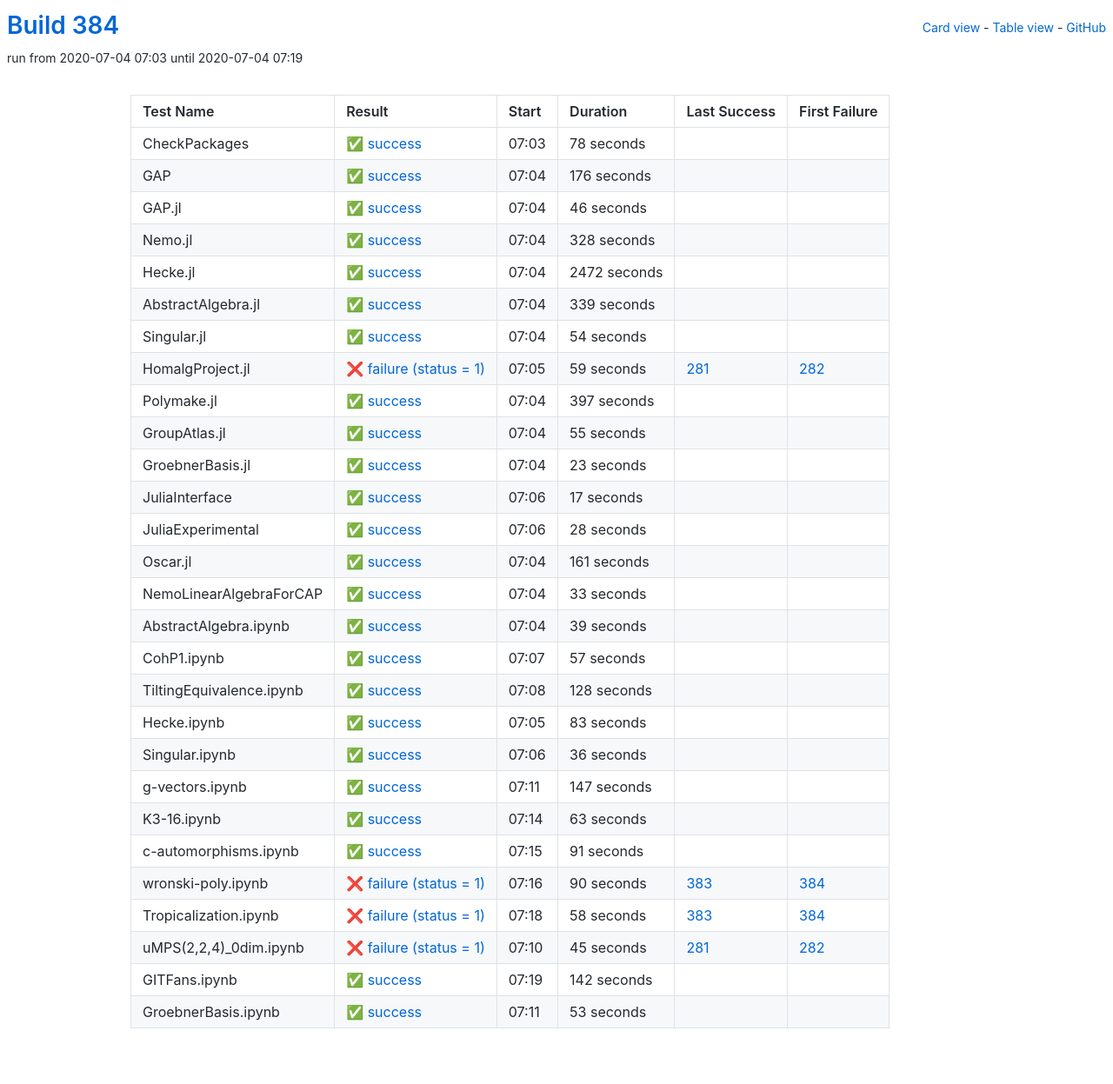
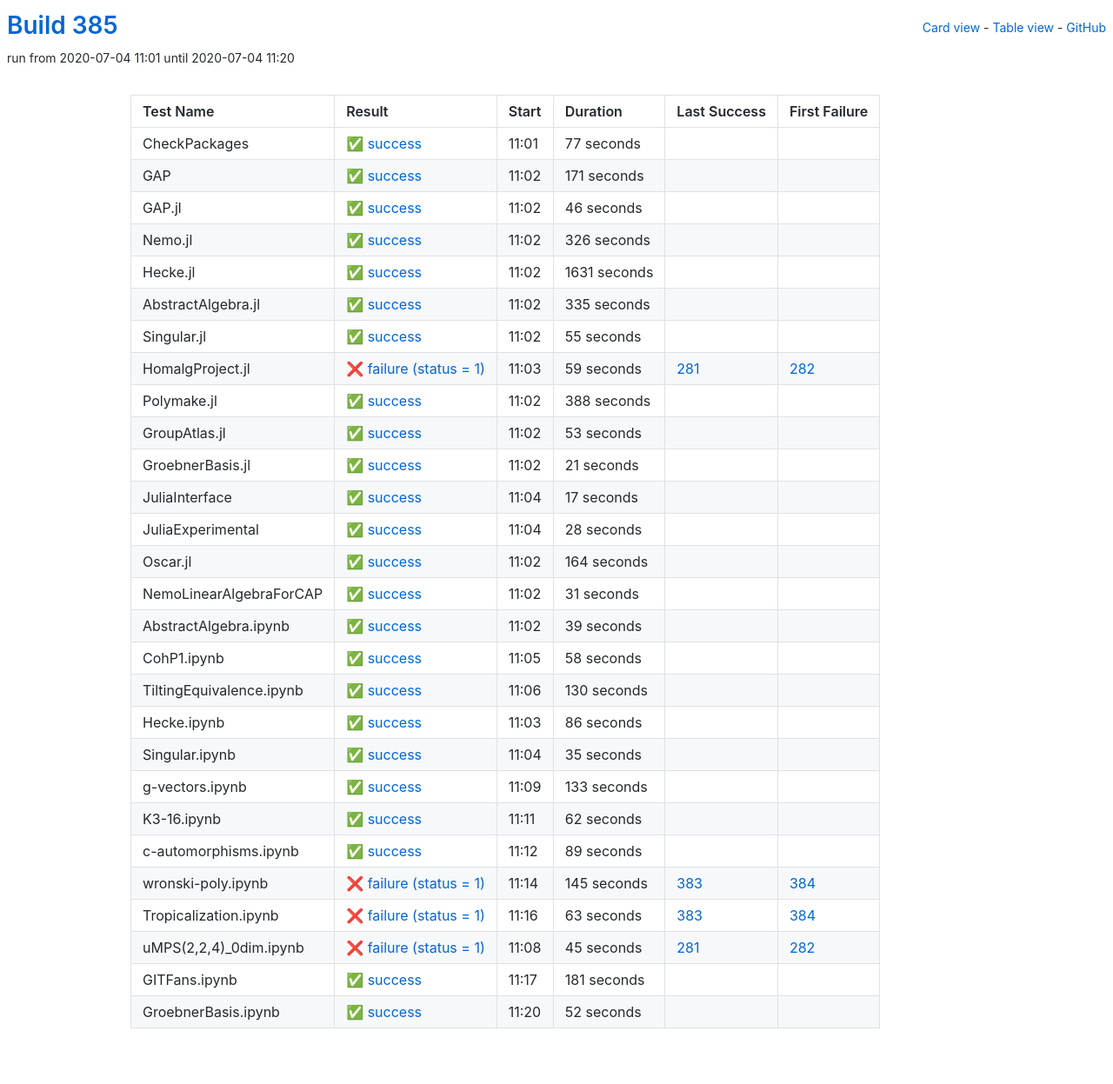
Before and after one commit to oscar-system/oscar-ci-status-stable, a Jekyll site: the page built from table.html, in a window 1280 px wide. Shown: the whole page at 87% size. Built offline with Jekyll 4.4.1, drawn with Linux system fonts in a browser that asks for light colours.

Commit message:
Build #385

```diff
--- a/_data/ci.yml
+++ b/_data/ci.yml
@@ -1,6 +1,6 @@
 ---
-build: 384
-build_url: https://oscarci.mathematik.uni-kl.de/job/oscar-stable/384/
+build: 385
+build_url: https://oscarci.mathematik.uni-kl.de/job/oscar-stable/385/
 job: oscar-stable
 organization: oscar-system
 repo: oscar-ci-status-stable
@@ -8,32 +8,32 @@ repourl: https://github.com/oscar-system/oscar-ci-status-stable
 tests:
 - name: CheckPackages
   id: checkpackages
-  log: https://oscarci.mathematik.uni-kl.de/job/oscar-stable/384/artifact/logs/build-384/CheckPackages.log
-  start: 2020-07-04 07:03
+  log: https://oscarci.mathematik.uni-kl.de/job/oscar-stable/385/artifact/logs/build-385/CheckPackages.log
+  start: 2020-07-04 11:01
   success: true
   exitcode: 0
   status: success
-  duration: 78
+  duration: 77
   last_success: false
   last_success_url:
   first_failure: false
   first_failure_url:
 - name: GAP
   id: gap
-  log: https://oscarci.mathematik.uni-kl.de/job/oscar-stable/384/artifact/logs/build-384/GAP.log
-  start: 2020-07-04 07:04
+  log: https://oscarci.mathematik.uni-kl.de/job/oscar-stable/385/artifact/logs/build-385/GAP.log
+  start: 2020-07-04 11:02
   success: true
   exitcode: 0
   status: success
-  duration: 176
+  duration: 171
   last_success: false
   last_success_url:
   first_failure: false
   first_failure_url:
 - name: GAP.jl
   id: gap-jl
-  log: https://oscarci.mathematik.uni-kl.de/job/oscar-stable/384/artifact/logs/build-384/GAP.jl.log
-  start: 2020-07-04 07:04
+  log: https://oscarci.mathematik.uni-kl.de/job/oscar-stable/385/artifact/logs/build-385/GAP.jl.log
+  start: 2020-07-04 11:02
   success: true
   exitcode: 0
   status: success
@@ -44,56 +44,56 @@ tests:
   first_failure_url:
 - name: Nemo.jl
   id: nemo-jl
-  log: https://oscarci.mathematik.uni-kl.de/job/oscar-stable/384/artifact/logs/build-384/Nemo.jl.log
-  start: 2020-07-04 07:04
+  log: https://oscarci.mathematik.uni-kl.de/job/oscar-stable/385/artifact/logs/build-385/Nemo.jl.log
+  start: 2020-07-04 11:02
   success: true
   exitcode: 0
   status: success
-  duration: 328
+  duration: 326
   last_success: false
   last_success_url:
   first_failure: false
   first_failure_url:
 - name: Hecke.jl
   id: hecke-jl
-  log: https://oscarci.mathematik.uni-kl.de/job/oscar-stable/384/artifact/logs/build-384/Hecke.jl.log
-  start: 2020-07-04 07:04
+  log: https://oscarci.mathematik.uni-kl.de/job/oscar-stable/385/artifact/logs/build-385/Hecke.jl.log
+  start: 2020-07-04 11:02
   success: true
   exitcode: 0
   status: success
-  duration: 2472
+  duration: 1631
   last_success: false
   last_success_url:
   first_failure: false
   first_failure_url:
 - name: AbstractAlgebra.jl
   id: abstractalgebra-jl
-  log: https://oscarci.mathematik.uni-kl.de/job/oscar-stable/384/artifact/logs/build-384/AbstractAlgebra.jl.log
-  start: 2020-07-04 07:04
+  log: https://oscarci.mathematik.uni-kl.de/job/oscar-stable/385/artifact/logs/build-385/AbstractAlgebra.jl.log
+  start: 2020-07-04 11:02
   success: true
   exitcode: 0
   status: success
-  duration: 339
+  duration: 335
   last_success: false
   last_success_url:
   first_failure: false
   first_failure_url:
 - name: Singular.jl
   id: singular-jl
-  log: https://oscarci.mathematik.uni-kl.de/job/oscar-stable/384/artifact/logs/build-384/Singular.jl.log
-  start: 2020-07-04 07:04
+  log: https://oscarci.mathematik.uni-kl.de/job/oscar-stable/385/artifact/logs/build-385/Singular.jl.log
+  start: 2020-07-04 11:02
   success: true
   exitcode: 0
   status: success
-  duration: 54
+  duration: 55
   last_success: false
   last_success_url:
   first_failure: false
   first_failure_url:
 - name: HomalgProject.jl
   id: homalgproject-jl
-  log: https://oscarci.mathematik.uni-kl.de/job/oscar-stable/384/artifact/logs/build-384/HomalgProject.jl.log
-  start: 2020-07-04 07:05
+  log: https://oscarci.mathematik.uni-kl.de/job/oscar-stable/385/artifact/logs/build-385/HomalgProject.jl.log
+  start: 2020-07-04 11:03
   success: false
   exitcode: 1
   status: failure
@@ -104,44 +104,44 @@ tests:
   first_failure_url: https://oscarci.mathematik.uni-kl.de/job/oscar-stable/282/
 - name: Polymake.jl
   id: polymake-jl
-  log: https://oscarci.mathematik.uni-kl.de/job/oscar-stable/384/artifact/logs/build-384/Polymake.jl.log
-  start: 2020-07-04 07:04
+  log: https://oscarci.mathematik.uni-kl.de/job/oscar-stable/385/artifact/logs/build-385/Polymake.jl.log
+  start: 2020-07-04 11:02
   success: true
   exitcode: 0
   status: success
-  duration: 397
+  duration: 388
   last_success: false
   last_success_url:
   first_failure: false
   first_failure_url:
 - name: GroupAtlas.jl
   id: groupatlas-jl
-  log: https://oscarci.mathematik.uni-kl.de/job/oscar-stable/384/artifact/logs/build-384/GroupAtlas.jl.log
-  start: 2020-07-04 07:04
+  log: https://oscarci.mathematik.uni-kl.de/job/oscar-stable/385/artifact/logs/build-385/GroupAtlas.jl.log
+  start: 2020-07-04 11:02
   success: true
   exitcode: 0
   status: success
-  duration: 55
+  duration: 53
   last_success: false
   last_success_url:
   first_failure: false
   first_failure_url:
 - name: GroebnerBasis.jl
   id: groebnerbasis-jl
-  log: https://oscarci.mathematik.uni-kl.de/job/oscar-stable/384/artifact/logs/build-384/GroebnerBasis.jl.log
-  start: 2020-07-04 07:04
+  log: https://oscarci.mathematik.uni-kl.de/job/oscar-stable/385/artifact/logs/build-385/GroebnerBasis.jl.log
+  start: 2020-07-04 11:02
   success: true
   exitcode: 0
   status: success
-  duration: 23
+  duration: 21
   last_success: false
   last_success_url:
   first_failure: false
   first_failure_url:
 - name: JuliaInterface
   id: juliainterface
-  log: https://oscarci.mathematik.uni-kl.de/job/oscar-stable/384/artifact/logs/build-384/JuliaInterface.log
-  start: 2020-07-04 07:06
+  log: https://oscarci.mathematik.uni-kl.de/job/oscar-stable/385/artifact/logs/build-385/JuliaInterface.log
+  start: 2020-07-04 11:04
   success: true
   exitcode: 0
   status: success
@@ -152,8 +152,8 @@ tests:
   first_failure_url:
 - name: JuliaExperimental
   id: juliaexperimental
-  log: https://oscarci.mathematik.uni-kl.de/job/oscar-stable/384/artifact/logs/build-384/JuliaExperimental.log
-  start: 2020-07-04 07:06
+  log: https://oscarci.mathematik.uni-kl.de/job/oscar-stable/385/artifact/logs/build-385/JuliaExperimental.log
+  start: 2020-07-04 11:04
   success: true
   exitcode: 0
   status: success
@@ -164,32 +164,32 @@ tests:
   first_failure_url:
 - name: Oscar.jl
   id: oscar-jl
-  log: https://oscarci.mathematik.uni-kl.de/job/oscar-stable/384/artifact/logs/build-384/Oscar.jl.log
-  start: 2020-07-04 07:04
+  log: https://oscarci.mathematik.uni-kl.de/job/oscar-stable/385/artifact/logs/build-385/Oscar.jl.log
+  start: 2020-07-04 11:02
   success: true
   exitcode: 0
   status: success
-  duration: 161
+  duration: 164
   last_success: false
   last_success_url:
   first_failure: false
   first_failure_url:
 - name: NemoLinearAlgebraForCAP
   id: nemolinearalgebraforcap
-  log: https://oscarci.mathematik.uni-kl.de/job/oscar-stable/384/artifact/logs/build-384/NemoLinearAlgebraForCAP.log
-  start: 2020-07-04 07:04
+  log: https://oscarci.mathematik.uni-kl.de/job/oscar-stable/385/artifact/logs/build-385/NemoLinearAlgebraForCAP.log
+  start: 2020-07-04 11:02
   success: true
   exitcode: 0
   status: success
-  duration: 33
+  duration: 31
   last_success: false
   last_success_url:
   first_failure: false
   first_failure_url:
 - name: AbstractAlgebra.ipynb
   id: abstractalgebra-ipynb
-  log: https://oscarci.mathematik.uni-kl.de/job/oscar-stable/384/artifact/logs/build-384/AbstractAlgebra.ipynb.log
-  start: 2020-07-04 07:04
+  log: https://oscarci.mathematik.uni-kl.de/job/oscar-stable/385/artifact/logs/build-385/AbstractAlgebra.ipynb.log
+  start: 2020-07-04 11:02
   success: true
   exitcode: 0
   status: success
@@ -200,116 +200,116 @@ tests:
   first_failure_url:
 - name: CohP1.ipynb
   id: cohp1-ipynb
-  log: https://oscarci.mathematik.uni-kl.de/job/oscar-stable/384/artifact/logs/build-384/CohP1.ipynb.log
-  start: 2020-07-04 07:07
+  log: https://oscarci.mathematik.uni-kl.de/job/oscar-stable/385/artifact/logs/build-385/CohP1.ipynb.log
+  start: 2020-07-04 11:05
   success: true
   exitcode: 0
   status: success
-  duration: 57
+  duration: 58
   last_success: false
   last_success_url:
   first_failure: false
   first_failure_url:
 - name: TiltingEquivalence.ipynb
   id: tiltingequivalence-ipynb
-  log: https://oscarci.mathematik.uni-kl.de/job/oscar-stable/384/artifact/logs/build-384/TiltingEquivalence.ipynb.log
-  start: 2020-07-04 07:08
+  log: https://oscarci.mathematik.uni-kl.de/job/oscar-stable/385/artifact/logs/build-385/TiltingEquivalence.ipynb.log
+  start: 2020-07-04 11:06
   success: true
   exitcode: 0
   status: success
-  duration: 128
+  duration: 130
   last_success: false
   last_success_url:
   first_failure: false
   first_failure_url:
 - name: Hecke.ipynb
   id: hecke-ipynb
-  log: https://oscarci.mathematik.uni-kl.de/job/oscar-stable/384/artifact/logs/build-384/Hecke.ipynb.log
-  start: 2020-07-04 07:05
+  log: https://oscarci.mathematik.uni-kl.de/job/oscar-stable/385/artifact/logs/build-385/Hecke.ipynb.log
+  start: 2020-07-04 11:03
   success: true
   exitcode: 0
   status: success
-  duration: 83
+  duration: 86
   last_success: false
   last_success_url:
   first_failure: false
   first_failure_url:
 - name: Singular.ipynb
   id: singular-ipynb
-  log: https://oscarci.mathematik.uni-kl.de/job/oscar-stable/384/artifact/logs/build-384/Singular.ipynb.log
-  start: 2020-07-04 07:06
+  log: https://oscarci.mathematik.uni-kl.de/job/oscar-stable/385/artifact/logs/build-385/Singular.ipynb.log
+  start: 2020-07-04 11:04
   success: true
   exitcode: 0
   status: success
-  duration: 36
+  duration: 35
   last_success: false
   last_success_url:
   first_failure: false
   first_failure_url:
 - name: g-vectors.ipynb
   id: g-vectors-ipynb
-  log: https://oscarci.mathematik.uni-kl.de/job/oscar-stable/384/artifact/logs/build-384/g-vectors.ipynb.log
-  start: 2020-07-04 07:11
+  log: https://oscarci.mathematik.uni-kl.de/job/oscar-stable/385/artifact/logs/build-385/g-vectors.ipynb.log
+  start: 2020-07-04 11:09
   success: true
   exitcode: 0
   status: success
-  duration: 147
+  duration: 133
   last_success: false
   last_success_url:
   first_failure: false
   first_failure_url:
 - name: K3-16.ipynb
   id: k3-16-ipynb
-  log: https://oscarci.mathematik.uni-kl.de/job/oscar-stable/384/artifact/logs/build-384/K3-16.ipynb.log
-  start: 2020-07-04 07:14
+  log: https://oscarci.mathematik.uni-kl.de/job/oscar-stable/385/artifact/logs/build-385/K3-16.ipynb.log
+  start: 2020-07-04 11:11
   success: true
   exitcode: 0
   status: success
-  duration: 63
+  duration: 62
   last_success: false
   last_success_url:
   first_failure: false
   first_failure_url:
 - name: c-automorphisms.ipynb
   id: c-automorphisms-ipynb
-  log: https://oscarci.mathematik.uni-kl.de/job/oscar-stable/384/artifact/logs/build-384/c-automorphisms.ipynb.log
-  start: 2020-07-04 07:15
+  log: https://oscarci.mathematik.uni-kl.de/job/oscar-stable/385/artifact/logs/build-385/c-automorphisms.ipynb.log
+  start: 2020-07-04 11:12
   success: true
   exitcode: 0
   status: success
-  duration: 91
+  duration: 89
   last_success: false
   last_success_url:
   first_failure: false
   first_failure_url:
 - name: wronski-poly.ipynb
   id: wronski-poly-ipynb
-  log: https://oscarci.mathematik.uni-kl.de/job/oscar-stable/384/artifact/logs/build-384/wronski-poly.ipynb.log
-  start: 2020-07-04 07:16
+  log: https://oscarci.mathematik.uni-kl.de/job/oscar-stable/385/artifact/logs/build-385/wronski-poly.ipynb.log
+  start: 2020-07-04 11:14
   success: false
   exitcode: 1
   status: failure
-  duration: 90
+  duration: 145
   last_success: 383
   last_success_url: https://oscarci.mathematik.uni-kl.de/job/oscar-stable/383/
   first_failure: 384
   first_failure_url: https://oscarci.mathematik.uni-kl.de/job/oscar-stable/384/
 - name: Tropicalization.ipynb
   id: tropicalization-ipynb
-  log: https://oscarci.mathematik.uni-kl.de/job/oscar-stable/384/artifact/logs/build-384/Tropicalization.ipynb.log
-  start: 2020-07-04 07:18
+  log: https://oscarci.mathematik.uni-kl.de/job/oscar-stable/385/artifact/logs/build-385/Tropicalization.ipynb.log
+  start: 2020-07-04 11:16
   success: false
   exitcode: 1
   status: failure
-  duration: 58
+  duration: 63
   last_success: 383
   last_success_url: https://oscarci.mathematik.uni-kl.de/job/oscar-stable/383/
   first_failure: 384
   first_failure_url: https://oscarci.mathematik.uni-kl.de/job/oscar-stable/384/
 - name: uMPS(2,2,4)_0dim.ipynb
   id: umps-2-2-4-0dim-ipynb
-  log: https://oscarci.mathematik.uni-kl.de/job/oscar-stable/384/artifact/logs/build-384/uMPS-2-2-4-_0dim.ipynb.log
-  start: 2020-07-04 07:10
+  log: https://oscarci.mathematik.uni-kl.de/job/oscar-stable/385/artifact/logs/build-385/uMPS-2-2-4-_0dim.ipynb.log
+  start: 2020-07-04 11:08
   success: false
   exitcode: 1
   status: failure
@@ -320,24 +320,24 @@ tests:
   first_failure_url: https://oscarci.mathematik.uni-kl.de/job/oscar-stable/282/
 - name: GITFans.ipynb
   id: gitfans-ipynb
-  log: https://oscarci.mathematik.uni-kl.de/job/oscar-stable/384/artifact/logs/build-384/GITFans.ipynb.log
-  start: 2020-07-04 07:19
+  log: https://oscarci.mathematik.uni-kl.de/job/oscar-stable/385/artifact/logs/build-385/GITFans.ipynb.log
+  start: 2020-07-04 11:17
   success: true
   exitcode: 0
   status: success
-  duration: 142
+  duration: 181
   last_success: false
   last_success_url:
   first_failure: false
   first_failure_url:
 - name: GroebnerBasis.ipynb
   id: groebnerbasis-ipynb
-  log: https://oscarci.mathematik.uni-kl.de/job/oscar-stable/384/artifact/logs/build-384/GroebnerBasis.ipynb.log
-  start: 2020-07-04 07:11
+  log: https://oscarci.mathematik.uni-kl.de/job/oscar-stable/385/artifact/logs/build-385/GroebnerBasis.ipynb.log
+  start: 2020-07-04 11:20
   success: true
   exitcode: 0
   status: success
-  duration: 53
+  duration: 52
   last_success: false
   last_success_url:
   first_failure: false
```
Also changed, not shown: README.md.
